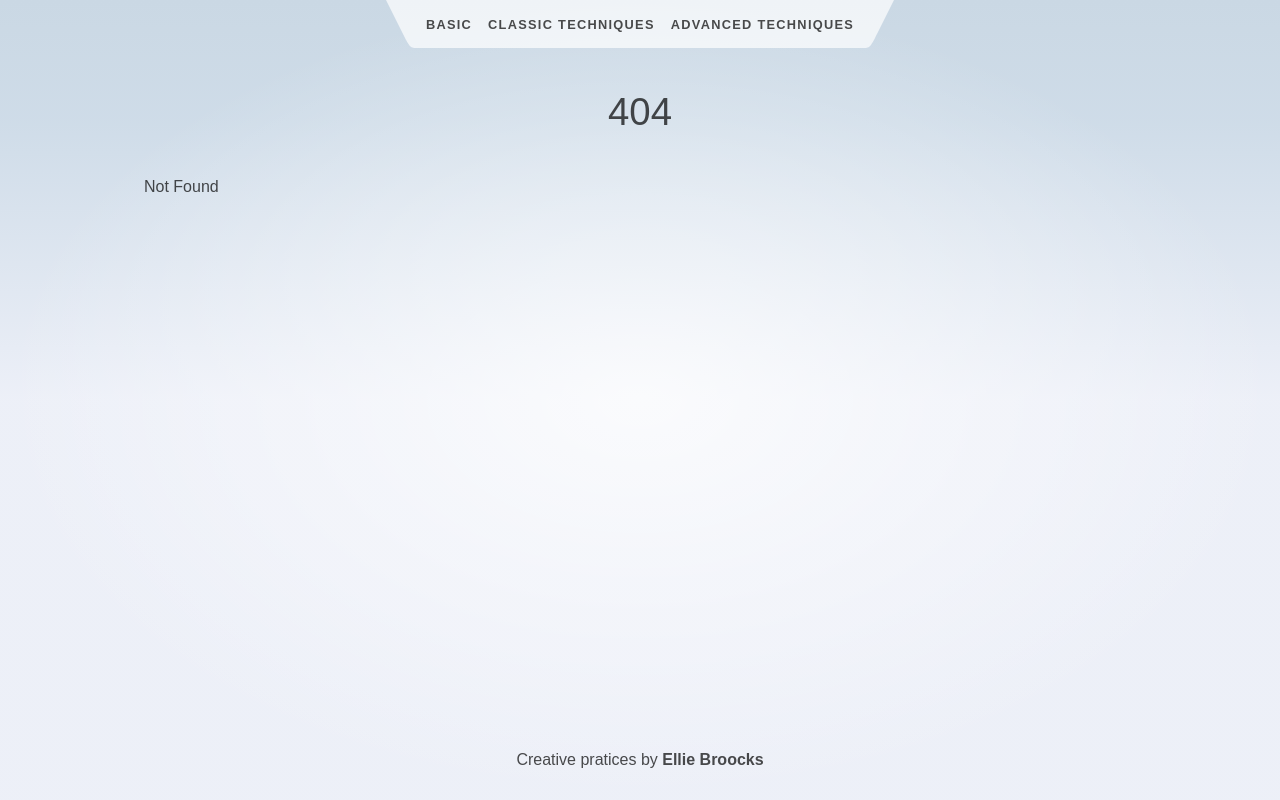
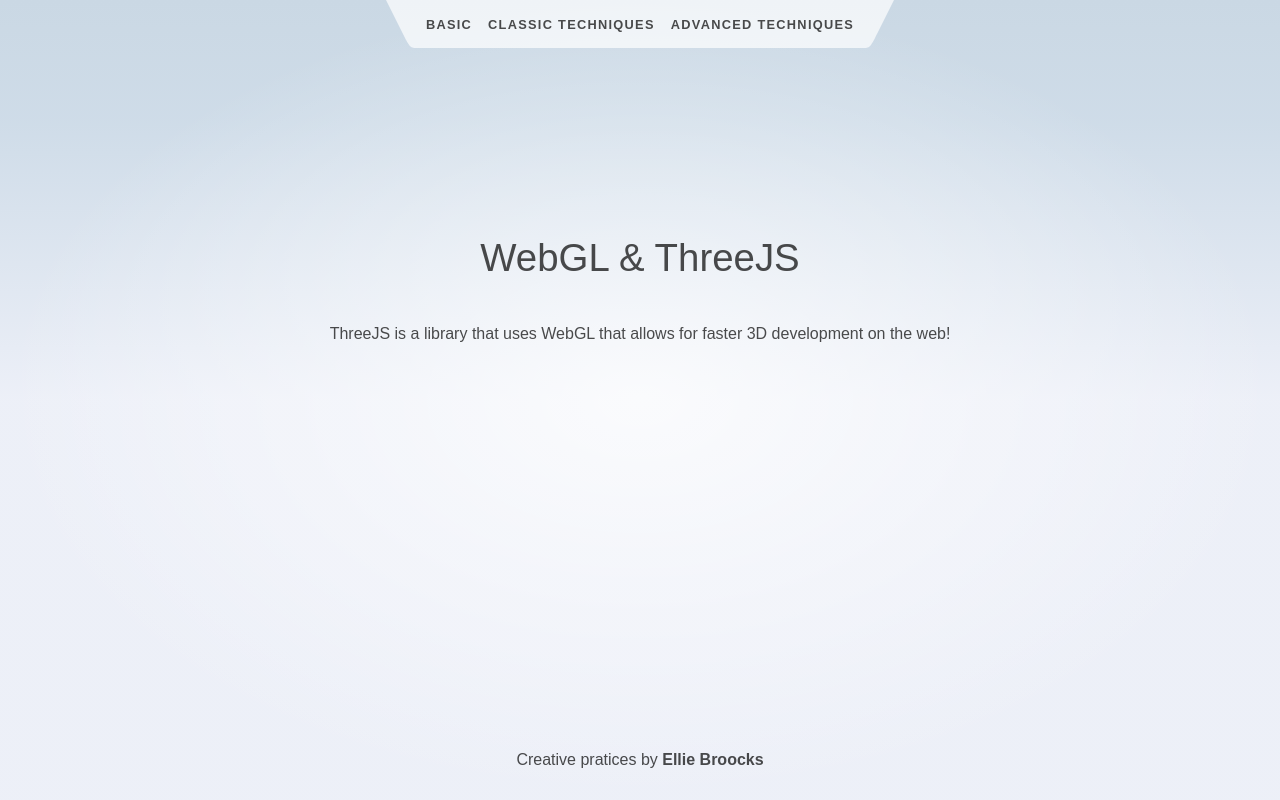
Before and after one commit to Ellie1341994/tsj32113, a SvelteKit app in the folder app/: page /tsj/basics/2 in a window 1280 px wide. Before the commit this address had no page. Built offline with nearby package versions, Linux system fonts and the light colour scheme.

Commit message:
Add basics page 2 and modification on page 1 header

```diff
--- a/app/src/routes/tsj/basics/1/+page.svelte
+++ b/app/src/routes/tsj/basics/1/+page.svelte
@@ -1,6 +1,6 @@
 <svelte:head>
 	<title>Basics Introduction</title>
-	<meta name="basics" content="Basics example set" />
+	<meta name="basics" content="Basics example 1" />
 </svelte:head>
 
 <div class="text-column">
--- /dev/null
+++ b/app/src/routes/tsj/basics/2/+page.svelte
@@ -0,0 +1,9 @@
+<svelte:head>
+	<title>Basics Introduction</title>
+	<meta name="basics" content="Basics example 2" />
+</svelte:head>
+
+<div class="text-column">
+	<h1>WebGL & ThreeJS</h1>
+	<p>ThreeJS is a library that uses WebGL that allows for faster 3D development on the web!</p>
+</div>
```
